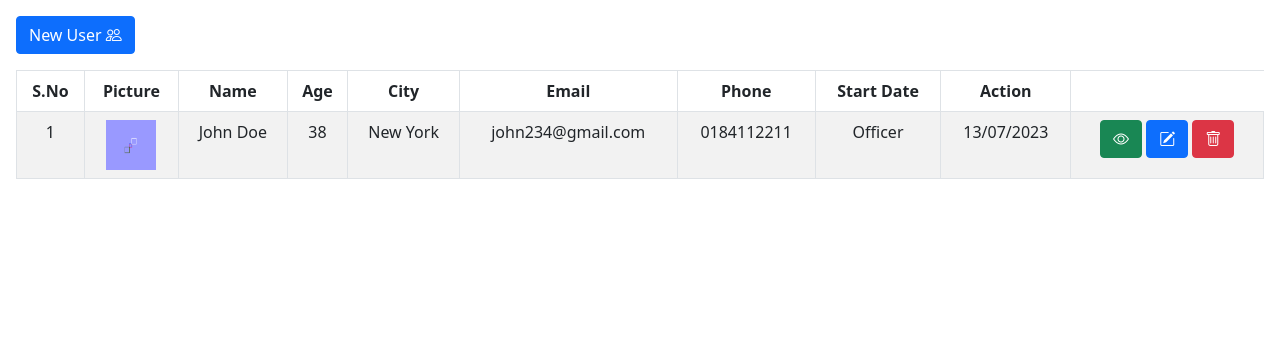
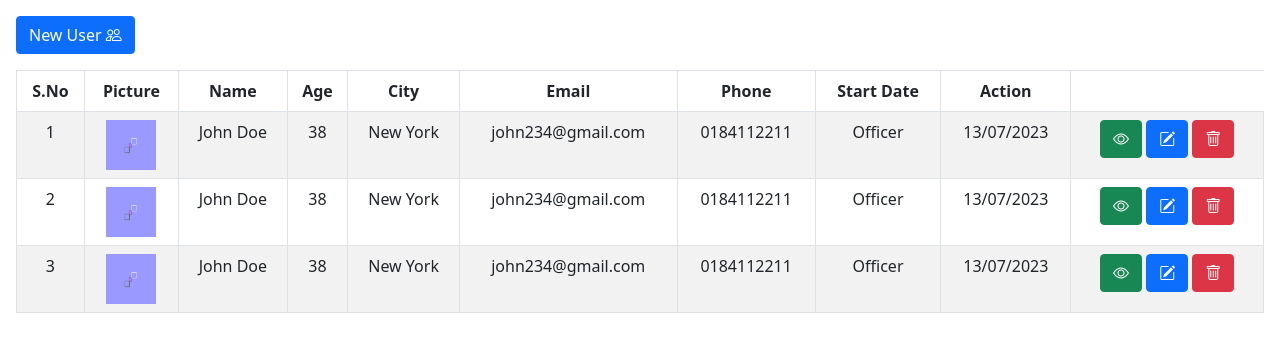
Before and after one commit to epramh/crud-operation, a website built with Vite: page index.html in a window 1280 px wide. Built offline with nearby package versions, Linux system fonts and the light colour scheme.

Commit message:
Adding two more row

```diff
--- a/index.html
+++ b/index.html
@@ -65,6 +65,7 @@
             </thead>
 
             <tbody id="data">
+              <tr>
                 <td>1</td>
                 <td><img src="./img/pic01.png" alt="" height="50" width="50"></td>
                 <td>John Doe</td>
@@ -79,6 +80,39 @@
                   <button class="btn btn-primary"><i class="bi bi-pencil-square"></i></button>
                   <button class="btn btn-danger"><i class="bi bi-trash"></i>
                 </td>
+              </tr>
+              <tr>
+                <td>2</td>
+                <td><img src="./img/pic01.png" alt="" height="50" width="50"></td>
+                <td>John Doe</td>
+                <td>38</td>
+                <td>New York</td>
+                <td>john234@gmail.com</td>
+                <td>0184112211</td>
+                <td>Officer</td>
+                <td>13/07/2023</td>
+                <td>
+                  <button class="btn btn-success"><i class="bi bi-eye"></i></button>
+                  <button class="btn btn-primary"><i class="bi bi-pencil-square"></i></button>
+                  <button class="btn btn-danger"><i class="bi bi-trash"></i>
+                </td>
+              </tr>
+              <tr>
+                <td>3</td>
+                <td><img src="./img/pic01.png" alt="" height="50" width="50"></td>
+                <td>John Doe</td>
+                <td>38</td>
+                <td>New York</td>
+                <td>john234@gmail.com</td>
+                <td>0184112211</td>
+                <td>Officer</td>
+                <td>13/07/2023</td>
+                <td>
+                  <button class="btn btn-success"><i class="bi bi-eye"></i></button>
+                  <button class="btn btn-primary"><i class="bi bi-pencil-square"></i></button>
+                  <button class="btn btn-danger"><i class="bi bi-trash"></i>
+                </td>
+              </tr>
 
             </tbody>
 
```
Lines whose indentation alone changed are shown as unchanged.
